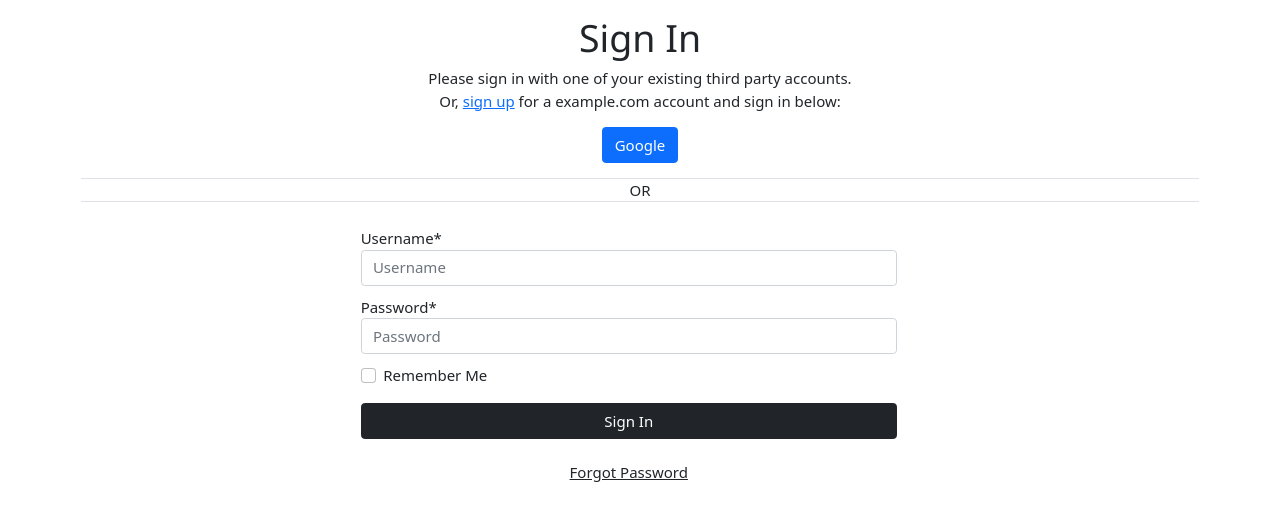
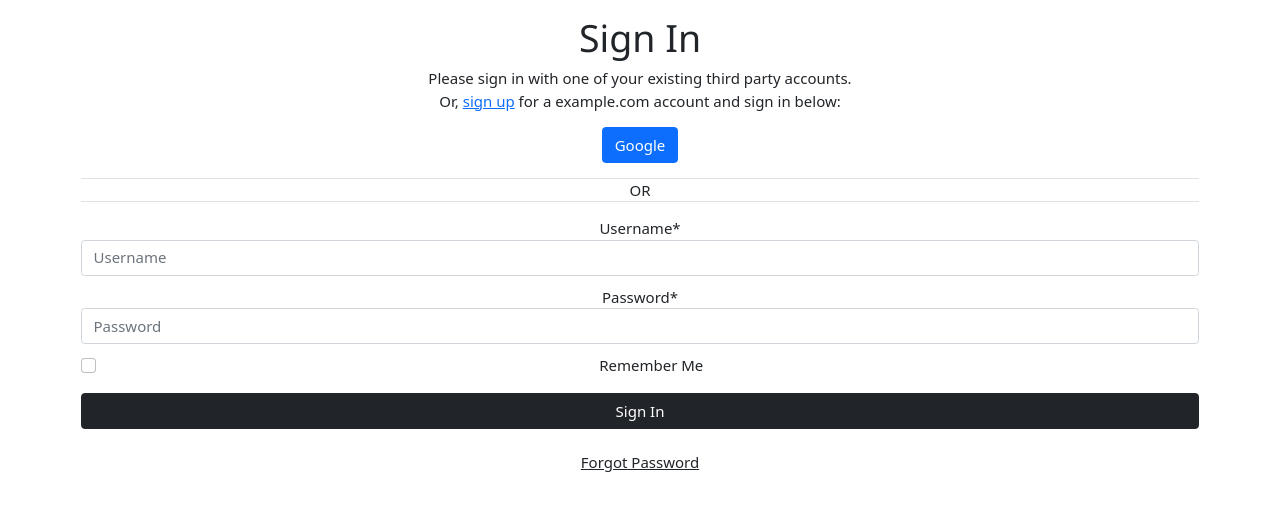
Before and after one commit to acarbonilla/ticketingSystem, a Django app: page /accounts/login/ in a window 1280 px wide. Shown: the part 53-581 px from the top of the page. Run offline with Django 4.2, Linux system fonts and the light colour scheme; some libraries are stand-ins or nearby versions.

Commit message:
Ticketing System

```diff
--- a/templates/account/login.html
+++ b/templates/account/login.html
@@ -10,6 +10,7 @@
 
     <div class="row">
         <div class="col-sm-6">
+
         </div>
         <div class="col-sm-6, text-center">
                 <h1>Sign In</h1>
@@ -32,9 +33,8 @@
                 <p>{% blocktrans %}If you have not created an account yet, then please
                     <a href="{{ signup_url }}">sign up</a> first.{% endblocktrans %}</p>
                 {% endif %}
-            </div>
-            <div class="row">
-                <div class="col-md-6 offset-md-3">
+
+
 
                     <form action="{% url 'account_login' %}" class="login" method="POST">
                         {% csrf_token %}
@@ -51,8 +51,8 @@
                         </div>
                     </form>
                     <br/><br/>
-                </div>
         </div>
     </div>
 </div>
+
 {% endblock %}
```
